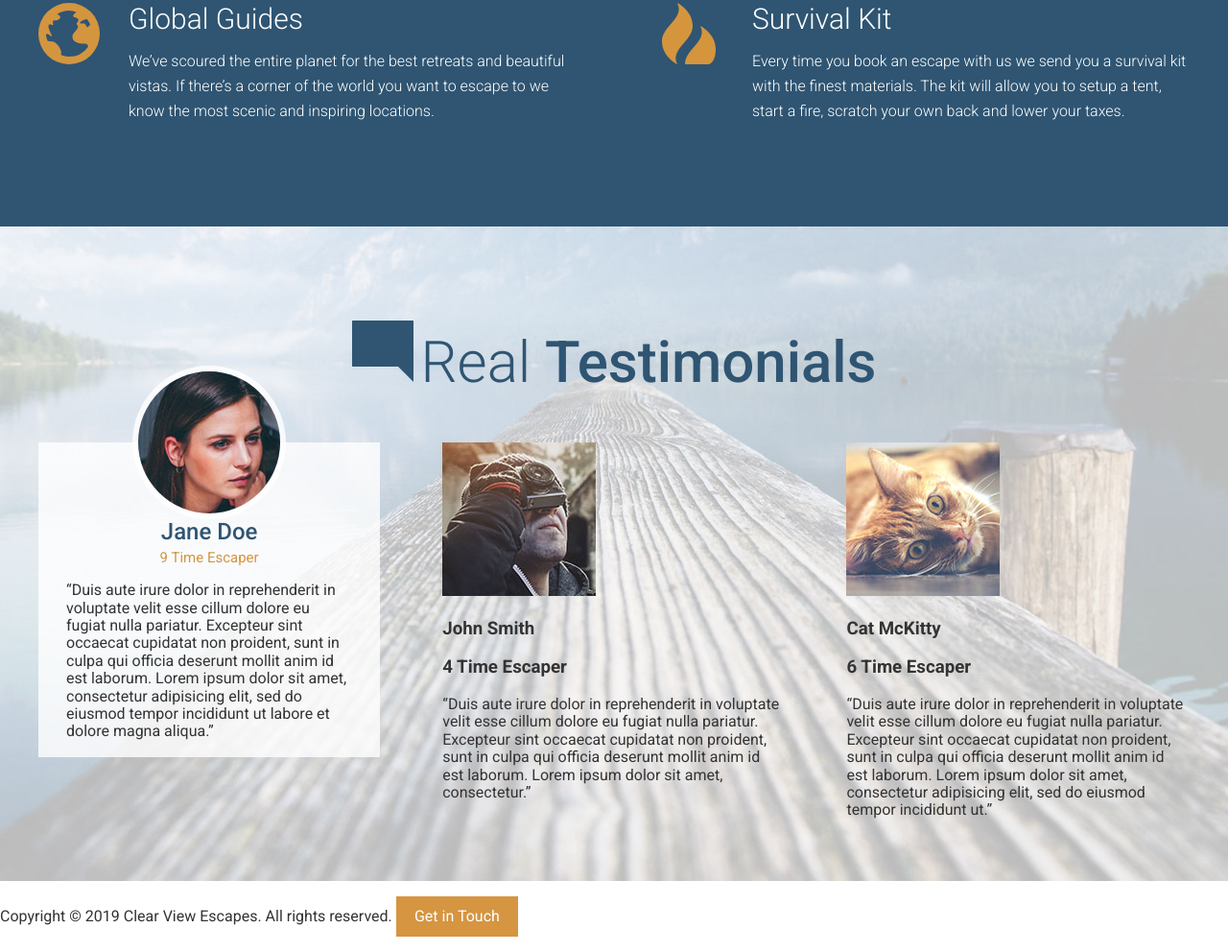
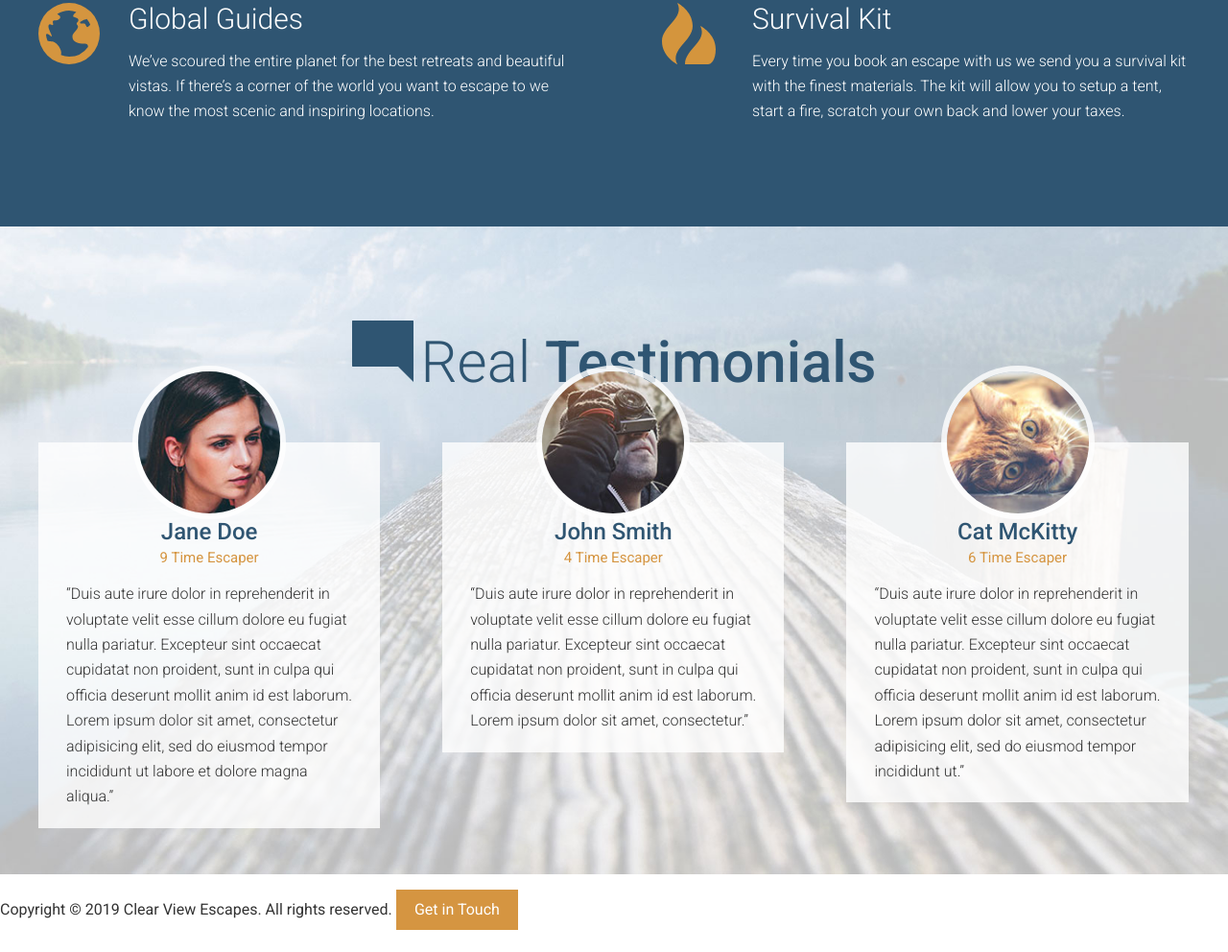
Before and after one commit to Git-A-Dmitry/web-travel, a website: page src/index.html in a window 1280 px wide. Shown: the part 2554-3546 px from the top of the page at 96% size. Drawn offline with nearby package versions, Linux system fonts and the light colour scheme; files that its build step writes are made by us from their sources.

Commit message:
testimonial completed

```diff
--- a/src/index.html
+++ b/src/index.html
@@ -111,15 +111,16 @@
       </div>
     </div>
 
-    <div id="testimonials" class="page-section page-section--testimonials">
-      <div class="wrapper">
+    <div id="testimonials" class="page-section page-section--no-b-padding-until-medium page-section--testimonials">
+      <div class="wrapper wrapper--no-padding-until-medium">
         <h2 class="section-title section-title--blue"><img class="section-title__icon" src="assets/images/icons/comment.svg" />Real <strong>Testimonials</strong></h2>
 
-        <div class="row row--gutters">
+        <div class="row row--gutters row--equal-height-at-medium row--gutters-small row--t-padding generic-content-container">
           <div class="row__medium-4">
             <div class="testimonial">
               <div class="testimonial__photo">
-                <img src="assets/images/testimonial-jane.jpg" />
+                <!-- <img src="assets/images/testimonial-jane.jpg" alt="Jane Doe" /> -->
+                <img sizes="160px" srcset="assets/images/testimonial-jane.jpg 160w, assets/images/testimonial-jane-hi-dpi.jpg 320w" alt="Jane Doe" />
               </div>
               <h3 class="testimonial__title">Jane Doe</h3>
               <h4 class="testimonial__subtitle">9 Time Escaper</h4>
@@ -128,17 +129,26 @@
           </div>
 
           <div class="row__medium-4">
-            <img src="assets/images/testimonial-john.jpg" />
-            <h3>John Smith</h3>
-            <h3>4 Time Escaper</h3>
-            <p>&ldquo;Duis aute irure dolor in reprehenderit in voluptate velit esse cillum dolore eu fugiat nulla pariatur. Excepteur sint occaecat cupidatat non proident, sunt in culpa qui officia deserunt mollit anim id est laborum. Lorem ipsum dolor sit amet, consectetur.&rdquo;</p>
+            <div class="testimonial">
+              <div class="testimonial__photo">
+                <!-- <img src="assets/images/testimonial-john.jpg" alt="John Smith" /> -->
+                <img sizes="160px" srcset="assets/images/testimonial-john.jpg 160w, assets/images/testimonial-john-hi-dpi.jpg 320w" alt="John Smith" />
+              </div>
+              <h3 class="testimonial__title">John Smith</h3>
+              <h4 class="testimonial__subtitle">4 Time Escaper</h4>
+              <p>&ldquo;Duis aute irure dolor in reprehenderit in voluptate velit esse cillum dolore eu fugiat nulla pariatur. Excepteur sint occaecat cupidatat non proident, sunt in culpa qui officia deserunt mollit anim id est laborum. Lorem ipsum dolor sit amet, consectetur.&rdquo;</p>
+            </div>
           </div>
 
           <div class="row__medium-4">
-            <img src="assets/images/testimonial-cat.jpg" />
-            <h3>Cat McKitty</h3>
-            <h3>6 Time Escaper</h3>
-            <p>&ldquo;Duis aute irure dolor in reprehenderit in voluptate velit esse cillum dolore eu fugiat nulla pariatur. Excepteur sint occaecat cupidatat non proident, sunt in culpa qui officia deserunt mollit anim id est laborum. Lorem ipsum dolor sit amet, consectetur adipisicing elit, sed do eiusmod tempor incididunt ut.&rdquo;</p>
+            <div class="testimonial testimonial--last">
+              <div class="testimonial__photo">
+                <img sizes="160px" srcset="assets/images/testimonial-cat.jpg 160w, assets/images/testimonial-cat-hi-dpi.jpg 320w" alt="Cat McKitty" />
+              </div>
+              <h3 class="testimonial__title">Cat McKitty</h3>
+              <h4 class="testimonial__subtitle">6 Time Escaper</h4>
+              <p>&ldquo;Duis aute irure dolor in reprehenderit in voluptate velit esse cillum dolore eu fugiat nulla pariatur. Excepteur sint occaecat cupidatat non proident, sunt in culpa qui officia deserunt mollit anim id est laborum. Lorem ipsum dolor sit amet, consectetur adipisicing elit, sed do eiusmod tempor incididunt ut.&rdquo;</p>
+            </div>
           </div>
         </div>
       </div>
```
